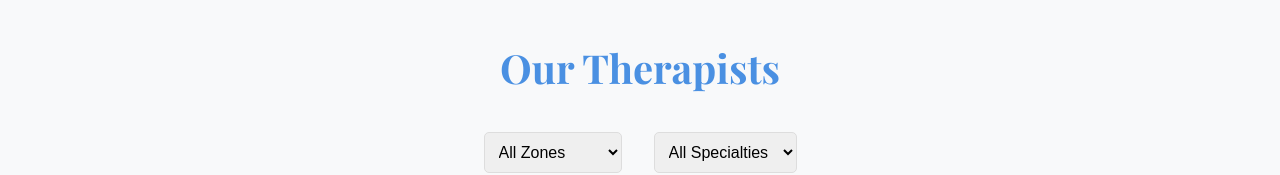
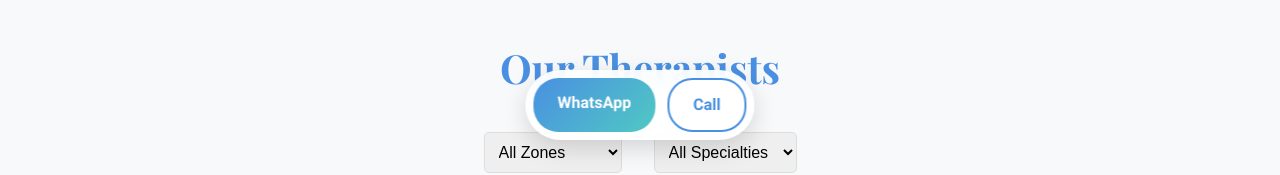
Before and after one commit to nerdintosubs/Bangalore_hangout_hub, a React (Vite) app: page / in a window 1280 px wide. Shown: the part 644-819 px from the top of the page. Built offline with nearby package versions, Linux system fonts and the light colour scheme.

Commit message:
Add sticky CTA, section anchors, WhatsApp source tags, zone deep-linking, and SEO with JSON-LD schema

```diff
--- a/src/App.jsx
+++ b/src/App.jsx
@@ -6,6 +6,7 @@ import Services from './components/Services';
 import FAQ from './components/FAQ';
 import ProviderSignup from './components/ProviderSignup';
 import Footer from './components/Footer';
+import StickyCTA from './components/StickyCTA';
 
 function App() {
   return (
@@ -18,6 +19,7 @@ function App() {
         <FAQ />
         <ProviderSignup />
       </main>
+      <StickyCTA />
       <Footer />
     </div>
   );
--- a/src/components/FAQ.jsx
+++ b/src/components/FAQ.jsx
@@ -1,6 +1,6 @@
 export default function FAQ() {
   return (
-    <section className="faq">
+    <section id="faq" className="faq">
       <h2>Frequently Asked Questions</h2>
       <div className="faq-item">
         <h3>Are all therapists female?</h3>
--- a/src/components/Header.jsx
+++ b/src/components/Header.jsx
@@ -9,7 +9,7 @@ export default function Header() {
           <li><a href="#services">Services</a></li>
           <li><a href="#faq">FAQ</a></li>
           <li><a href="#signup">For Providers</a></li>
-          <li><a href="https://wa.me/917068344125" className="btn">Book Now</a></li>
+          <li><a href="https://wa.me/917068344125?text=Hi%2C%20I%20would%20like%20to%20book%20a%20session.%20src%3Dheader" className="btn">Book Now</a></li>
         </ul>
       </nav>
     </header>
--- a/src/components/Hero.jsx
+++ b/src/components/Hero.jsx
@@ -1,9 +1,9 @@
 export default function Hero() {
   return (
-    <section className="hero">
+    <section id="home" className="hero">
       <h2>Premium Doorstep Massage in Bengaluru</h2>
       <p>Experience relaxation with certified female therapists. Safe, professional, and at your convenience. Book instantly on WhatsApp.</p>
-      <a href="https://wa.me/917068344125" className="btn">Book Now</a>
+      <a href="https://wa.me/917068344125?text=Hi%2C%20I%20would%20like%20to%20book%20a%20session.%20src%3Dhero" className="btn">Book Now</a>
     </section>
   );
 }
--- a/src/components/ProviderSignup.jsx
+++ b/src/components/ProviderSignup.jsx
@@ -8,7 +8,8 @@ Name: ${f.name.value}
 Phone: ${f.phone.value}
 Experience: ${f.experience.value}
 Specialties: ${f.specialties.value}
-Certifications: ${f.certifications.value}`
+Certifications: ${f.certifications.value}
+Source: provider-signup`
     );
     window.open(`https://wa.me/917068344125?text=${msg}`);
   }
--- a/src/components/Services.jsx
+++ b/src/components/Services.jsx
@@ -1,6 +1,6 @@
 export default function Services() {
   return (
-    <section>
+    <section id="services">
       <h2>Our Services</h2>
       <div className="services-grid">
         <div className="service-card">
--- /dev/null
+++ b/src/components/StickyCTA.jsx
@@ -0,0 +1,27 @@
+import React from 'react';
+
+export default function StickyCTA() {
+  const phone = '917068344125';
+  const text = encodeURIComponent('Hi, I would like to book a session. source=sticky-cta');
+
+  return (
+    <div className="sticky-cta" role="complementary" aria-label="Quick booking actions">
+      <a
+        className="btn"
+        href={`https://wa.me/${phone}?text=${text}`}
+        target="_blank"
+        rel="noopener noreferrer"
+        aria-label="Book on WhatsApp"
+      >
+        WhatsApp
+      </a>
+      <a
+        className="btn btn-outline"
+        href={`tel:+${phone}`}
+        aria-label="Call Now"
+      >
+        Call
+      </a>
+    </div>
+  );
+}
--- a/src/components/TherapistCard.jsx
+++ b/src/components/TherapistCard.jsx
@@ -1,7 +1,7 @@
 import React from 'react';
 
 export default function TherapistCard({ t }) {
-  const msg = encodeURIComponent(`Hi ${t.name}, I'd like to book a session in ${t.zones[0]}. Specialties: ${t.specialties.join(', ')}.`);
+  const msg = encodeURIComponent(`Hi ${t.name}, I'd like to book a session in ${t.zones[0]}. Specialties: ${t.specialties.join(', ')}. Source: therapist-card`);
   const stars = '★'.repeat(Math.floor(t.rating)) + '☆'.repeat(5 - Math.floor(t.rating));
 
   return (
--- a/src/components/TherapistsGrid.jsx
+++ b/src/components/TherapistsGrid.jsx
@@ -1,4 +1,4 @@
-import React, { useState } from 'react';
+import React, { useState, useEffect } from 'react';
 import data from "../data/therapists.json";
 import TherapistCard from "./TherapistCard";
 
@@ -9,13 +9,27 @@ export default function TherapistsGrid() {
   const zones = [...new Set(data.flatMap(t => t.zones))];
   const specialties = [...new Set(data.flatMap(t => t.specialties))];
 
+  // Deep link: support #zone=Koramangala in URL hash
+  useEffect(() => {
+    const applyFromHash = () => {
+      const m = window.location.hash.match(/zone=([^&]+)/i);
+      if (m) {
+        const z = decodeURIComponent(m[1]);
+        if (zones.includes(z)) setFilterZone(z);
+      }
+    };
+    applyFromHash();
+    window.addEventListener('hashchange', applyFromHash);
+    return () => window.removeEventListener('hashchange', applyFromHash);
+  }, [zones]);
+
   const filteredData = data.filter(t =>
     (!filterZone || t.zones.includes(filterZone)) &&
     (!filterSpecialty || t.specialties.includes(filterSpecialty))
   );
 
   return (
-    <section className="therapists-section">
+    <section id="therapists" className="therapists-section">
       <h2>Our Therapists</h2>
       <div className="filter-section">
         <select value={filterZone} onChange={(e) => setFilterZone(e.target.value)}>
--- a/src/styles/main.css
+++ b/src/styles/main.css
@@ -2,6 +2,10 @@
 
 * {
   box-sizing: border-box;
+}
+
+html {
+  scroll-behavior: smooth;
 }
 
 body {
@@ -11,6 +15,7 @@ body {
   background-color: #f8f9fa;
   color: #333;
   line-height: 1.6;
+  padding-bottom: 100px; /* space for sticky CTA */
 }
 
 header {
@@ -68,6 +73,7 @@ main {
 
 section {
   margin-bottom: 4rem;
+  scroll-margin-top: 90px; /* anchor offset for sticky header */
 }
 
 h2 {
@@ -231,6 +237,18 @@ h2 {
   text-decoration: none;
 }
 
+/* Outline button variant for sticky CTA secondary action */
+.btn-outline {
+  background: #fff;
+  color: #4a90e2;
+  border: 2px solid #4a90e2;
+}
+
+.btn-outline:hover {
+  background: #4a90e2;
+  color: #fff;
+}
+
 footer {
   background: #333;
   color: white;
@@ -317,6 +335,26 @@ footer p {
   box-shadow: 0 2px 5px rgba(0,0,0,0.05);
 }
 
+/* Sticky bottom WhatsApp/Call CTA */
+.sticky-cta {
+  position: fixed;
+  left: 50%;
+  bottom: 16px;
+  transform: translateX(-50%);
+  display: flex;
+  gap: 12px;
+  padding: 8px;
+  border-radius: 999px;
+  background: rgba(255, 255, 255, 0.9);
+  backdrop-filter: blur(8px);
+  box-shadow: 0 8px 25px rgba(0,0,0,0.15);
+  z-index: 1000;
+}
+
+.sticky-cta .btn {
+  margin: 0;
+}
+
 @media (max-width: 768px) {
   main {
     padding: 1rem;
@@ -347,4 +385,11 @@ footer p {
   .services-grid {
     grid-template-columns: 1fr;
   }
+
+  .sticky-cta {
+    left: 16px;
+    right: 16px;
+    transform: none;
+    justify-content: space-between;
+  }
 }
```
Also changed, not shown: index.html (+118 -2 lines).
